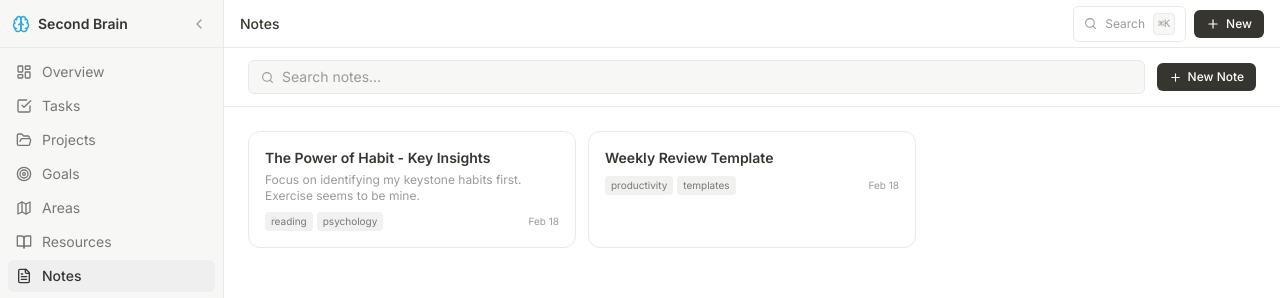
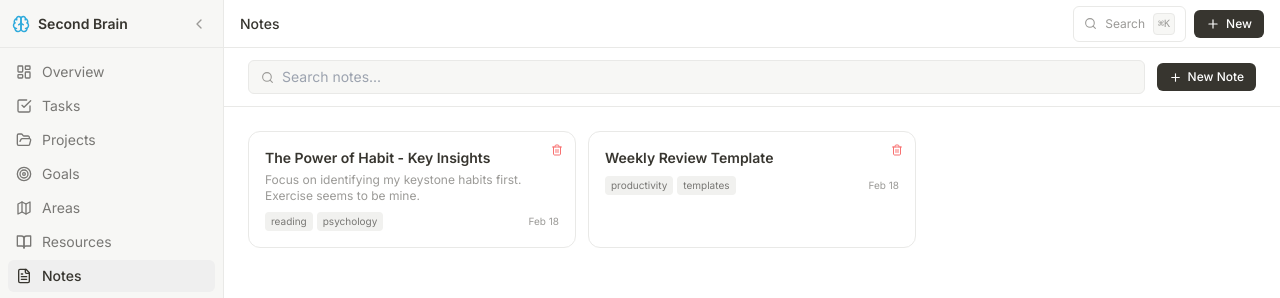
Before and after one commit to rohitkumar91131/second-brain, a Next.js app: page /dashboard/notes in a window 1280 px wide. Shown: the top 298 px of the page. Built offline with nearby package versions, Linux system fonts and the light colour scheme; no server answers.

Commit message:
solved local storage 2

```diff
--- a/app/dashboard/notes/page.jsx
+++ b/app/dashboard/notes/page.jsx
@@ -1,7 +1,6 @@
 'use client'
 
 import { useState } from 'react'
-import { useRouter } from 'next/navigation'
 import { useApp } from '@/context/AppContext'
 import Link from 'next/link'
 import { Plus, FileText, Search, Trash2 } from 'lucide-react'
@@ -9,19 +8,26 @@ import { format } from 'date-fns'
 import QuickAddModal from '@/components/ui/QuickAddModal'
 
 export default function NotesPage() {
-    const router = useRouter()
-    const { notes, addNote, deleteNote } = useApp()
+    const { notes, deleteNote, loading } = useApp()
     const [search, setSearch] = useState('')
     const [showAdd, setShowAdd] = useState(false)
 
+    if (loading) {
+        return (
+            <div className="flex items-center justify-center h-full text-sm text-gray-500">
+                Loading...
+            </div>
+        )
+    }
+
     const filtered = notes.filter(n =>
-        n.title.toLowerCase().includes(search.toLowerCase()) ||
+        n.title?.toLowerCase().includes(search.toLowerCase()) ||
         n.tags?.some(t => t.toLowerCase().includes(search.toLowerCase()))
     )
 
     return (
         <div className="flex flex-col h-full">
-            {/* Toolbar */}
+
             <div className="flex items-center gap-3 px-6 py-3 border-b border-[#e9e9e7]">
                 <div className="flex-1 flex items-center gap-2 px-3 py-1.5 border border-[#e9e9e7] rounded-md bg-[#f7f7f5]">
                     <Search size={13} className="text-[#9b9a97]" />
@@ -30,63 +36,94 @@ export default function NotesPage() {
                         placeholder="Search notes..."
                         value={search}
                         onChange={e => setSearch(e.target.value)}
-                        className="flex-1 text-sm bg-transparent focus:outline-none text-[#37352f] placeholder-[#9b9a97]"
+                        className="flex-1 text-sm bg-transparent focus:outline-none text-[#37352f]"
                     />
                 </div>
+
                 <button
                     onClick={() => setShowAdd(true)}
-                    className="flex items-center gap-1.5 px-3 py-1.5 bg-[#37352f] text-white text-xs font-medium rounded-md hover:bg-[#2f2d28] transition-colors"
+                    className="flex items-center gap-1.5 px-3 py-1.5 bg-[#37352f] text-white text-xs font-medium rounded-md hover:bg-[#2f2d28]"
                 >
                     <Plus size={13} />
                     New Note
                 </button>
             </div>
 
-            {/* Notes grid */}
             <div className="flex-1 overflow-auto p-6">
                 {filtered.length === 0 ? (
                     <div className="text-center py-16 text-[#9b9a97]">
                         <FileText size={40} className="mx-auto mb-3 opacity-30" />
-                        <p className="text-sm">No notes yet. Create your first note!</p>
+                        <p className="text-sm">No notes yet.</p>
                     </div>
                 ) : (
                     <div className="grid grid-cols-1 sm:grid-cols-2 lg:grid-cols-3 gap-3">
                         {filtered.map(note => (
-                            <NoteCard key={note.id} note={note} onDelete={deleteNote} />
+                            <NoteCard
+                                key={note.id}
+                                note={note}
+                                onDelete={deleteNote}
+                            />
                         ))}
                     </div>
                 )}
             </div>
 
-            {showAdd && <QuickAddModal defaultType="note" onClose={() => setShowAdd(false)} />}
+            {showAdd && (
+                <QuickAddModal
+                    defaultType="note"
+                    onClose={() => setShowAdd(false)}
+                />
+            )}
         </div>
     )
 }
 
 function NoteCard({ note, onDelete }) {
-    const preview = note.content?.find(b => b.type === 'paragraph' && b.content)?.content || ''
+    const preview =
+        note.content?.find(
+            b => b.type === 'paragraph' && b.content
+        )?.content || ''
 
     return (
-        <div className="group relative border border-[#e9e9e7] rounded-xl p-4 bg-white hover:shadow-md transition-all cursor-pointer">
+        <div className="group relative border border-[#e9e9e7] rounded-xl p-4 bg-white hover:shadow-md transition-all">
+
             <Link href={`/dashboard/notes/${note.id}`} className="block">
-                <h3 className="text-sm font-semibold text-[#37352f] mb-1 truncate">{note.title}</h3>
-                {preview && <p className="text-xs text-[#9b9a97] line-clamp-2 mb-2">{preview}</p>}
+                <h3 className="text-sm font-semibold text-[#37352f] mb-1 truncate">
+                    {note.title}
+                </h3>
+
+                {preview && (
+                    <p className="text-xs text-[#9b9a97] line-clamp-2 mb-2">
+                        {preview}
+                    </p>
+                )}
+
                 <div className="flex items-center justify-between mt-2">
                     <div className="flex flex-wrap gap-1">
                         {note.tags?.slice(0, 2).map(tag => (
-                            <span key={tag} className="px-1.5 py-0.5 bg-[#f1f1ef] text-[#787774] text-[10px] rounded">
+                            <span
+                                key={tag}
+                                className="px-1.5 py-0.5 bg-[#f1f1ef] text-[#787774] text-[10px] rounded"
+                            >
                                 {tag}
                             </span>
                         ))}
                     </div>
+
                     <span className="text-[10px] text-[#9b9a97]">
-                        {format(new Date(note.updatedAt), 'MMM d')}
+                        {note.updatedAt
+                            ? format(new Date(note.updatedAt), 'MMM d')
+                            : ''}
                     </span>
                 </div>
             </Link>
+
             <button
-                onClick={(e) => { e.preventDefault(); onDelete(note.id) }}
-                className="absolute top-2 right-2 hover-reveal p-1 rounded hover:bg-red-50 text-red-400 transition-colors"
+                onClick={(e) => {
+                    e.preventDefault()
+                    onDelete(note.id)
+                }}
+                className="absolute top-2 right-2 p-1 rounded hover:bg-red-50 text-red-400"
             >
                 <Trash2 size={12} />
             </button>
```
